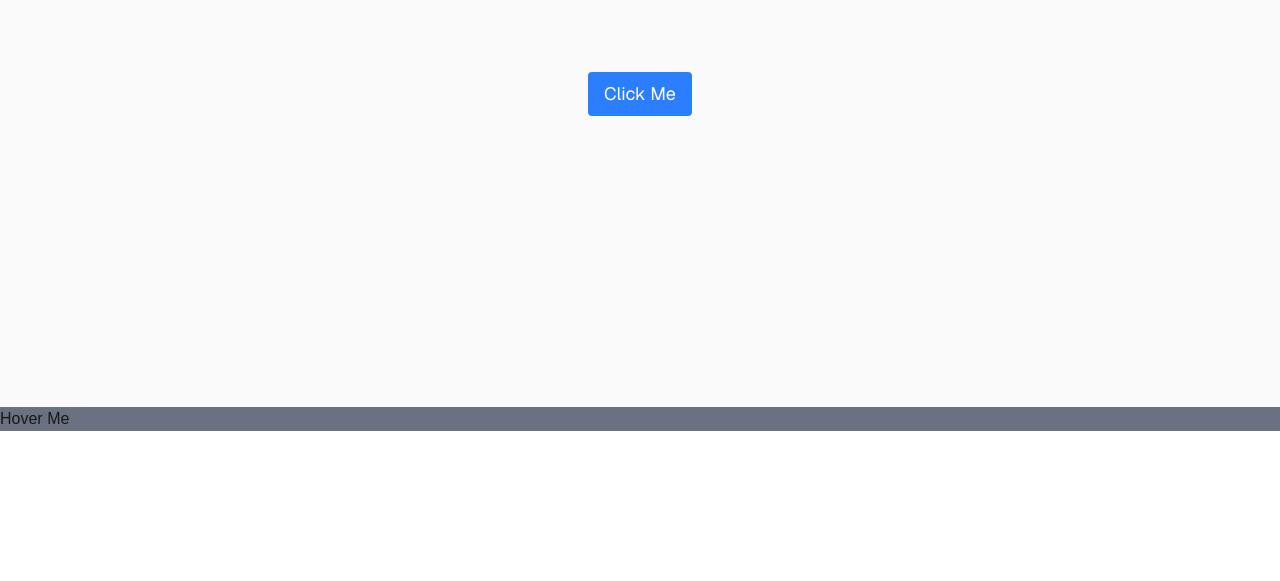
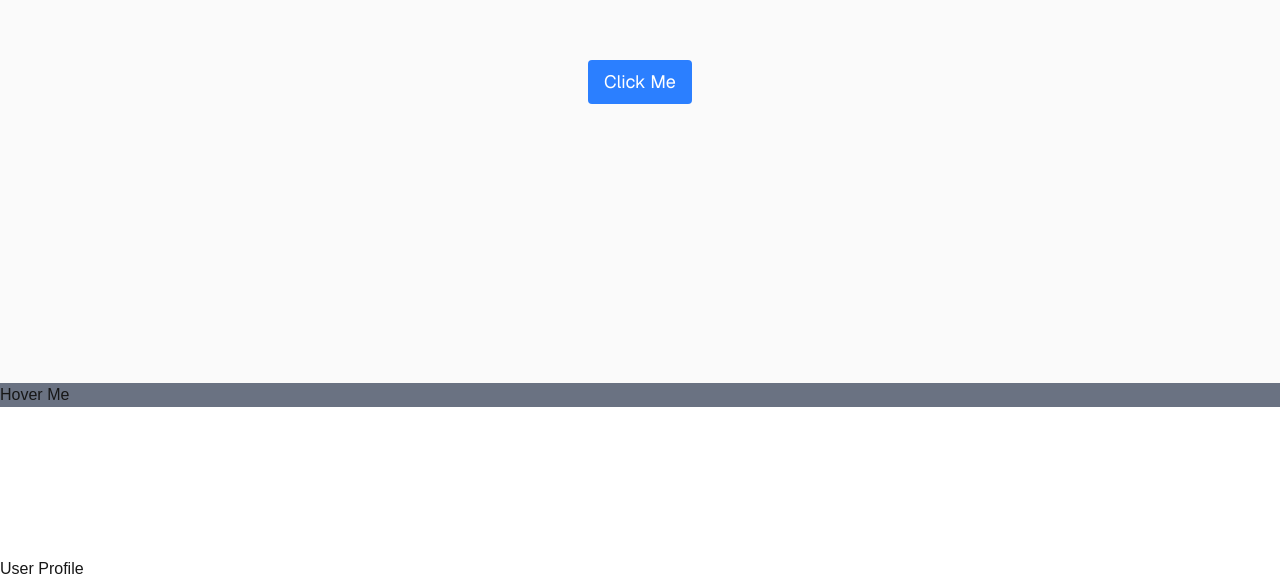
Before and after one commit to kkr0423/JSM_Tailwindcss_course, a Next.js app: page / in a window 1280 px wide. Shown: the part 219-800 px from the top of the page. Built offline with nearby package versions, Linux system fonts and the light colour scheme.

Commit message:
feature: add sm:not-sr-only

```diff
--- a/src/app/page.tsx
+++ b/src/app/page.tsx
@@ -10,7 +10,7 @@ export default function Home() {
 
       <a href="#">
         <svg></svg>
-        <span className="sr-only">User Profile</span>
+        <span className="sr-only sm:not-sr-only">User Profile</span>
       </a>
     </>
   );
```
